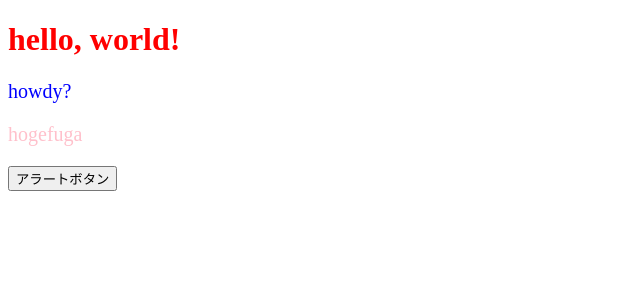
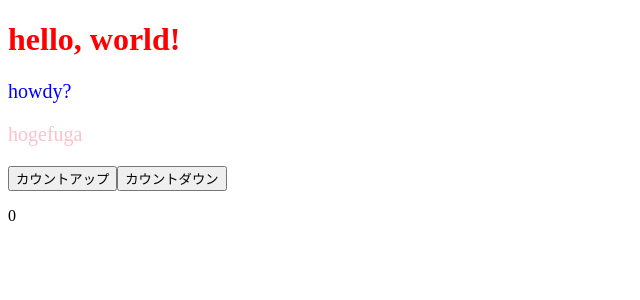
Before and after one commit to makonishi/react_practice, a React (Create React App) app: page / in a window 1280 px wide. Shown: the top 300 px of the page, without its empty margins (0-640 px from the left). Built offline with nearby package versions, Linux system fonts and the light colour scheme.

Commit message:
useState practice

```diff
--- a/src/App.jsx
+++ b/src/App.jsx
@@ -1,8 +1,15 @@
+import { useState } from "react";
 import { ColoredMessage } from "./components/ColoredMessage";
 
 export const App = () => {
-  const onClickButton = () => {
-    alert();
+
+  const [num, setNum] = useState(0);
+
+  const countUpButton = () => {
+    setNum(num + 1);
+  }
+  const countDownButton = () => {
+    setNum(num - 1);
   }
 
   return (
@@ -10,7 +17,9 @@ export const App = () => {
       <h1 style={{color: "red"}}>hello, world!</h1>
       <ColoredMessage color="blue">howdy?</ColoredMessage>
       <ColoredMessage color="pink">hogefuga</ColoredMessage>
-      <button onClick={onClickButton}>アラートボタン</button>
+      <button onClick={countUpButton}>カウントアップ</button>
+      <button onClick={countDownButton}>カウントダウン</button>
+      <p>{num}</p>
     </div>
   );
 };
```
